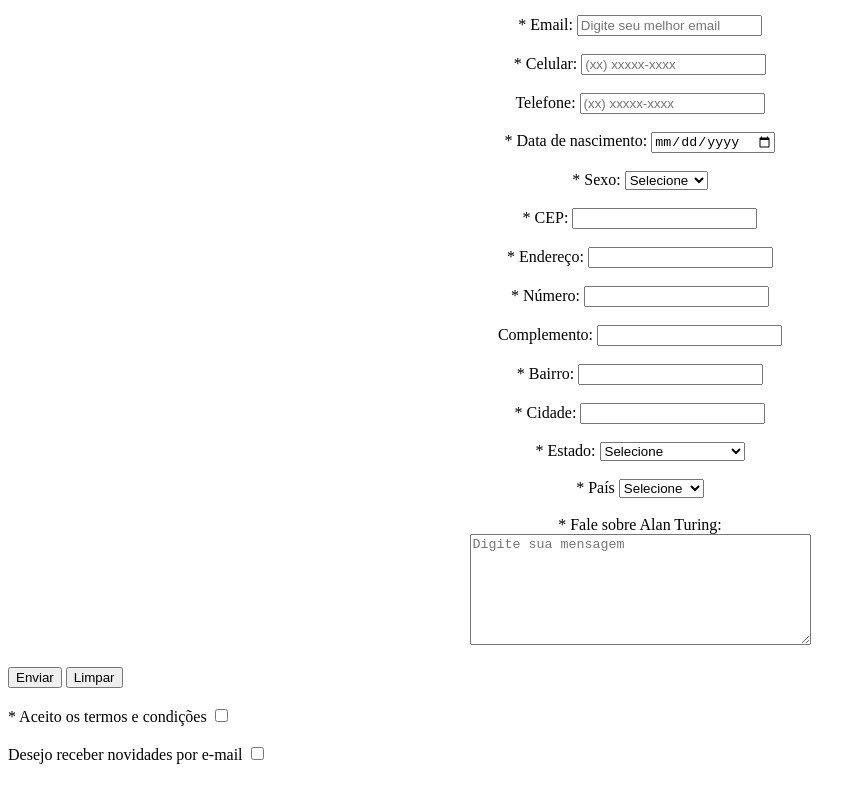
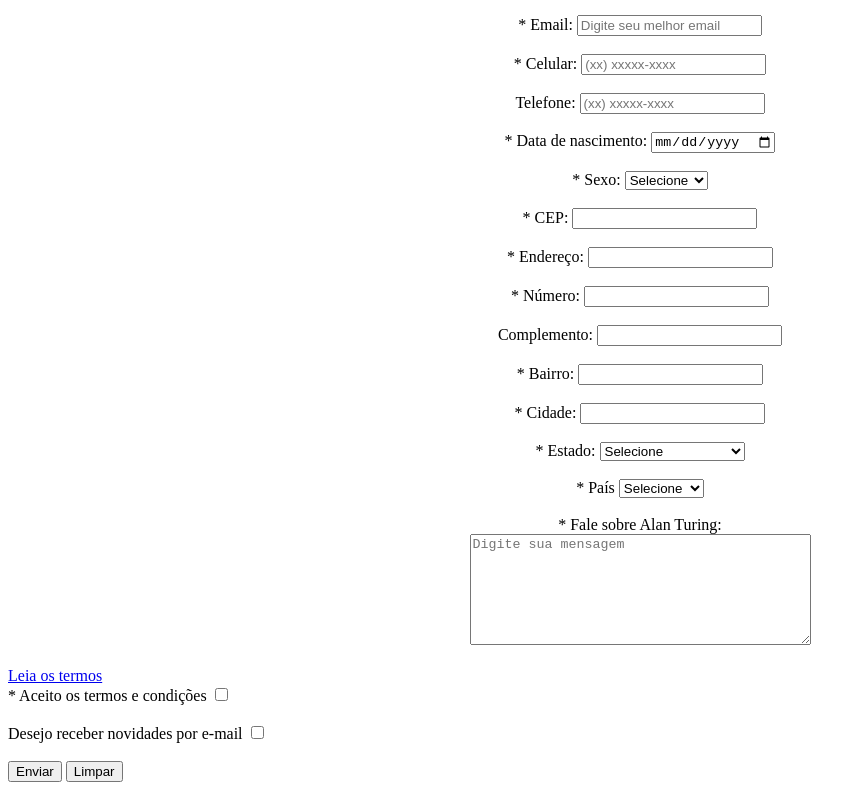
Before and after one commit to vitorz3/TrabalhoIDWdosGuri, a plain HTML site: page formulario.html in a window 1280 px wide. Shown: the part 104-912 px from the top of the page, without its empty margins (0-866 px from the left). Drawn offline with Linux system fonts and the light colour scheme.

Commit message:
Update formulario.html

```diff
--- a/formulario.html
+++ b/formulario.html
@@ -87,12 +87,14 @@
      <label for="Alan Turing">* Fale sobre Alan Turing:</label><br>
     <textarea id="mensagem" name="mensagem" rows="7" cols="40" placeholder="Digite sua mensagem"></textarea><br><br>
 </center>
-    <input type="submit" value="Enviar">
-    <input type="reset" value="Limpar"><br><br>
+
+    <a href="https://www.microsoft.com/pt-br/servicesagreement">Leia os termos</a><br>
     <label for="termos">* Aceito os termos e condições</label>
     <input type="checkbox" id="termos" name="termos" required><br><br>
     <label for="newsletter">Desejo receber novidades por e-mail</label>
     <input type="checkbox" id="newsletter" name="newsletter"><br><br>
+    <input type="submit" value="Enviar">
+    <input type="reset" value="Limpar"><br><br>
 </head>
 <body>
 
```
